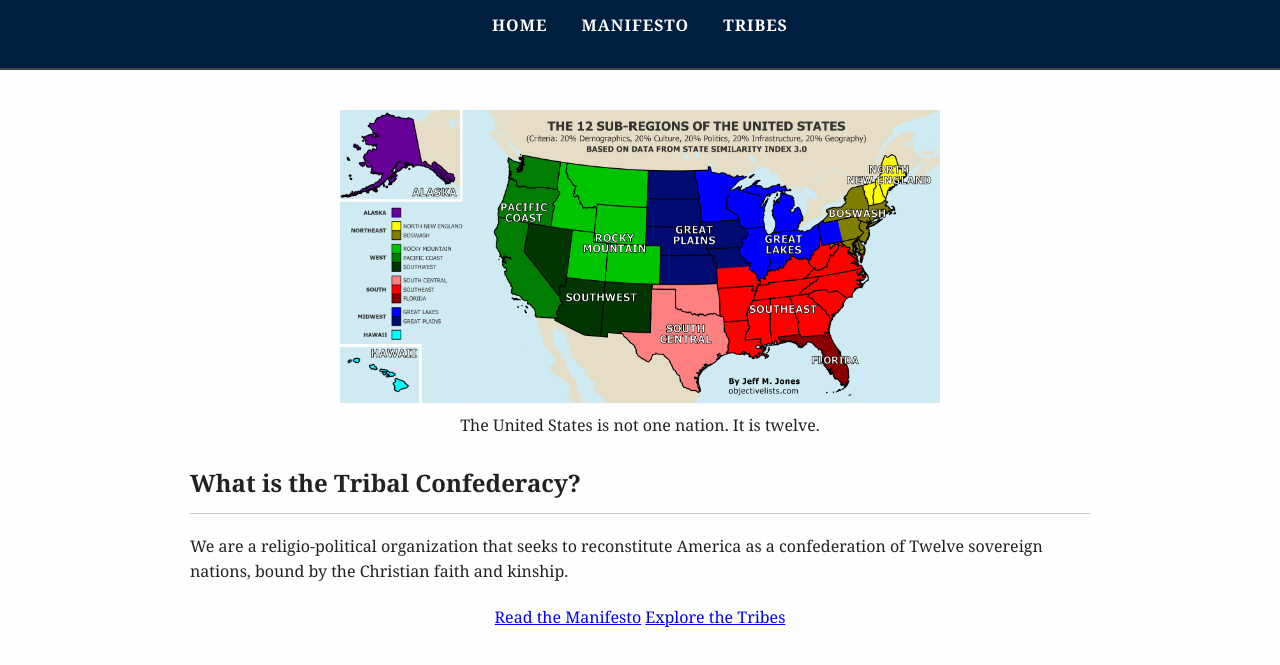
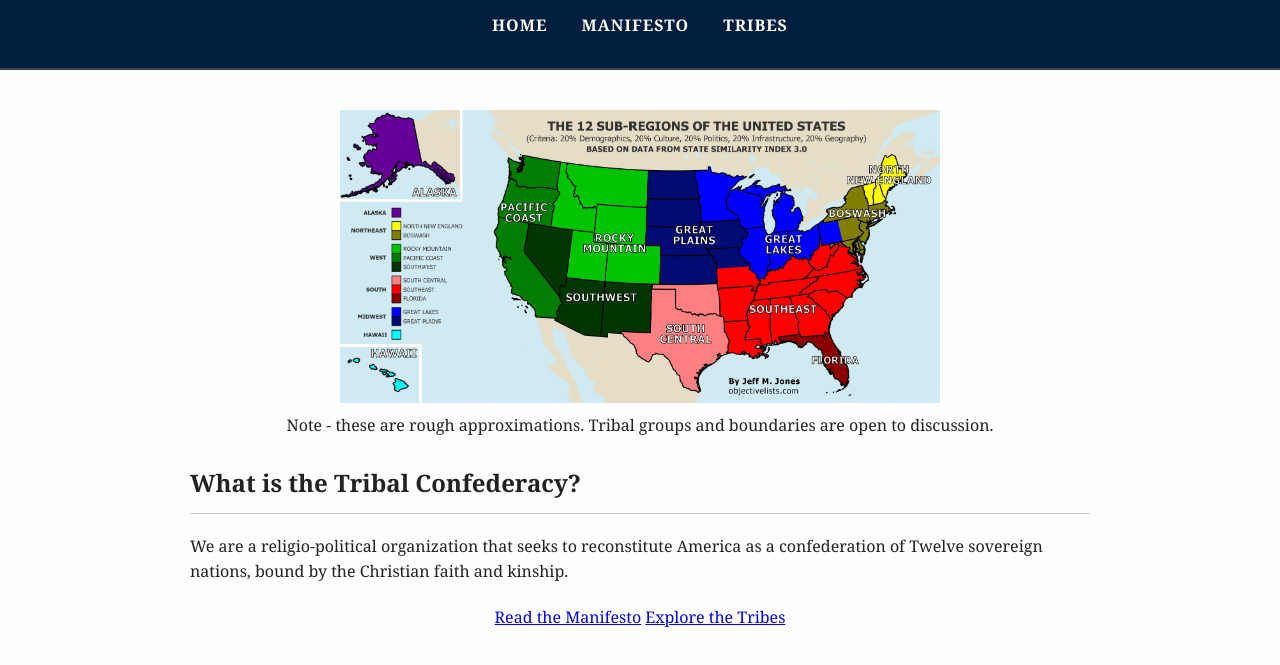
Before and after one commit to telly597/americantribes.org, a plain HTML site: page index.html in a window 1280 px wide. Shown: the part 175-840 px from the top of the page. Drawn offline with Linux system fonts and the light colour scheme.

```diff
--- a/index.html
+++ b/index.html
@@ -22,7 +22,7 @@
     <main>
         <section>
             <img src="assets/images/map-placeholder.png" alt="Map of the Twelve Tribes" style="width:100%; max-width:600px; display:block; margin: 0 auto;">
-            <p style="text-align:center; margin-top:10px;">The United States is not one nation. It is twelve.</p>
+            <p style="text-align:center; margin-top:10px;">Note - these are rough approximations.  Tribal groups and boundaries are open to discussion.</p>
         </section>
 
         <section>
```
